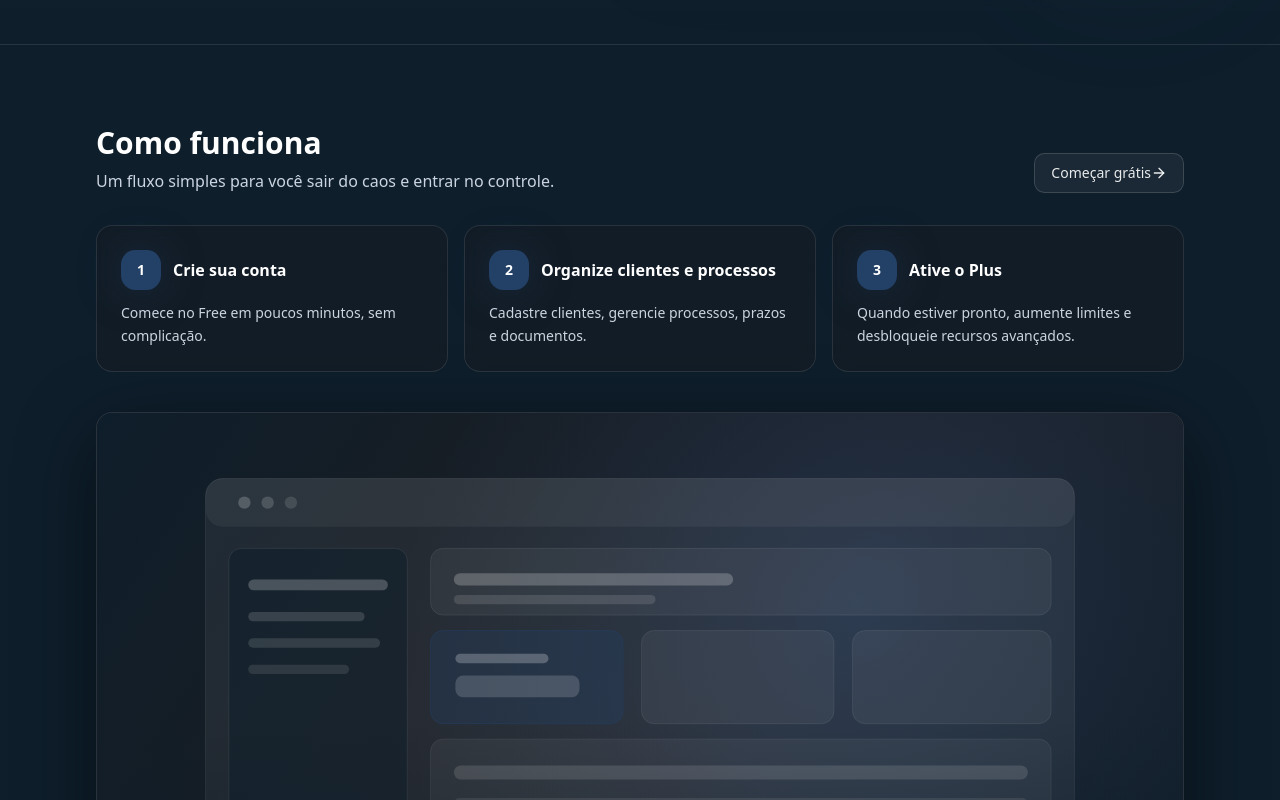
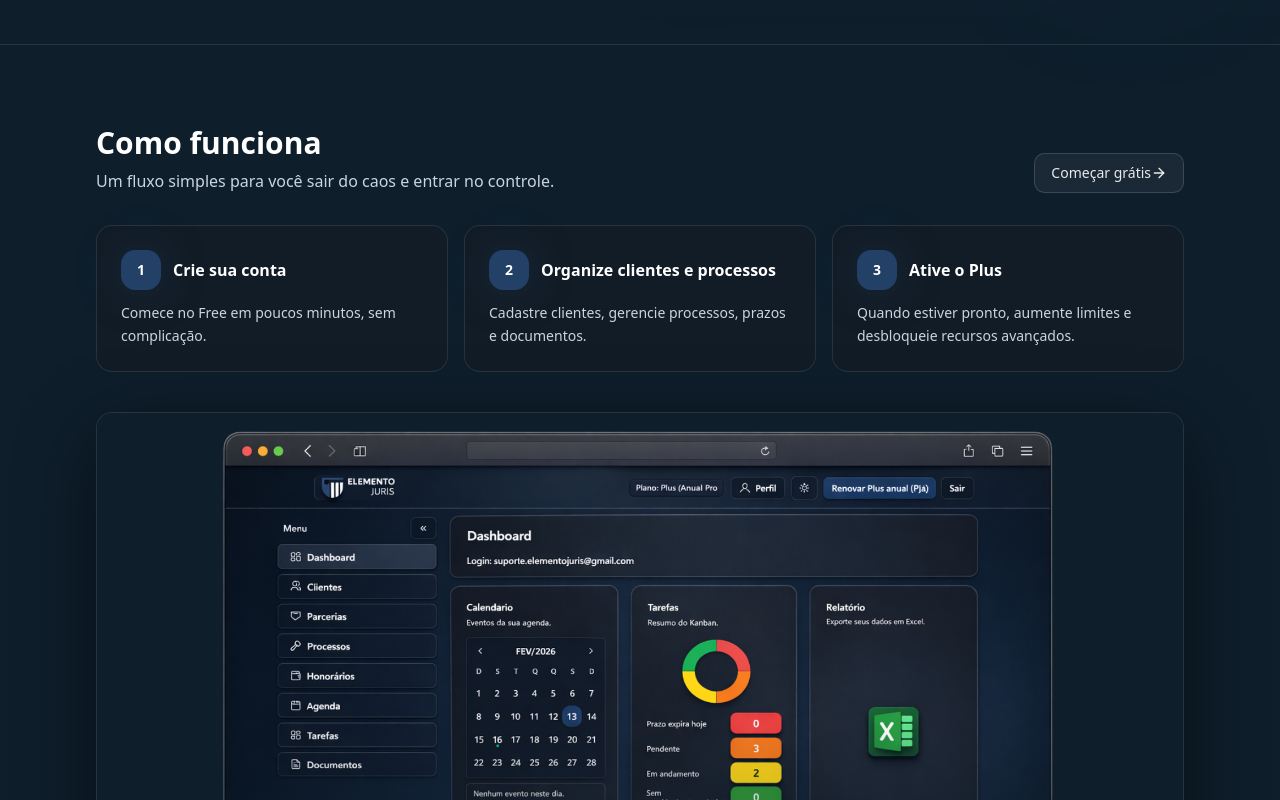
Before and after one commit to johnsouto/api-saas-juridico, a Next.js app in the folder web/: page / in a window 1280 px wide. Shown: the part 2000-2800 px from the top of the page. Built offline with nearby package versions, Linux system fonts and the light colour scheme; no server answers.

Commit message:
landing: remove product-shot hero image

```diff
--- a/web/src/components/landing/HowItWorks.tsx
+++ b/web/src/components/landing/HowItWorks.tsx
@@ -69,19 +69,6 @@
           ))}
         </div>
 
-        <div className="mt-10 overflow-hidden rounded-2xl border border-border/10 bg-card/30 shadow-[0_20px_80px_rgba(0,0,0,0.45)]">
-          <div className="relative aspect-[16/9] w-full">
-            <Image
-              src="/images/product-shot-1.svg"
-              alt="Visão do produto"
-              fill
-              sizes="100vw"
-              className="object-cover"
-            />
-            <div className="absolute inset-0 bg-gradient-to-t from-background/70 via-transparent to-transparent" />
-          </div>
-        </div>
-
         <RevealOnScroll className="mt-10" from="bottom">
           <div className="overflow-hidden rounded-2xl border border-border/10 bg-card/30 shadow-[0_20px_80px_rgba(0,0,0,0.45)]">
             <div className="relative aspect-[16/9] w-full">
```
